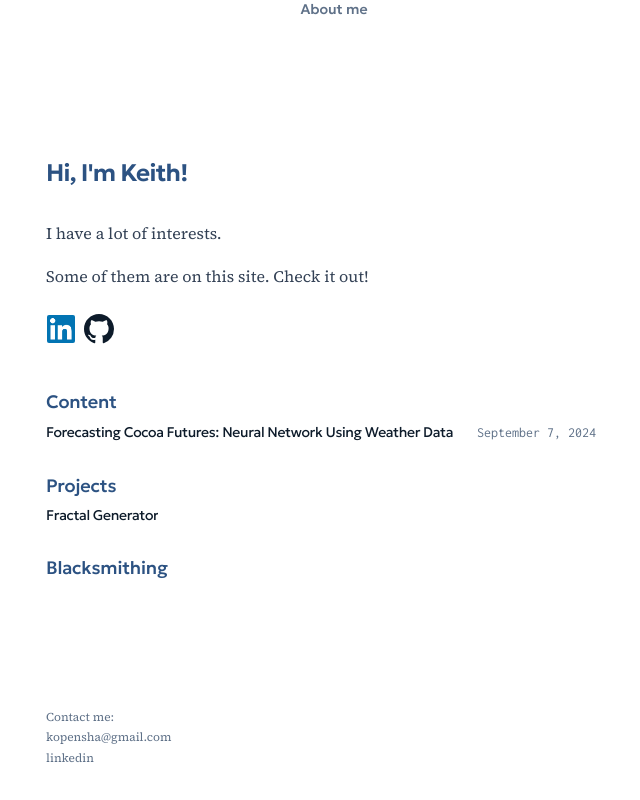
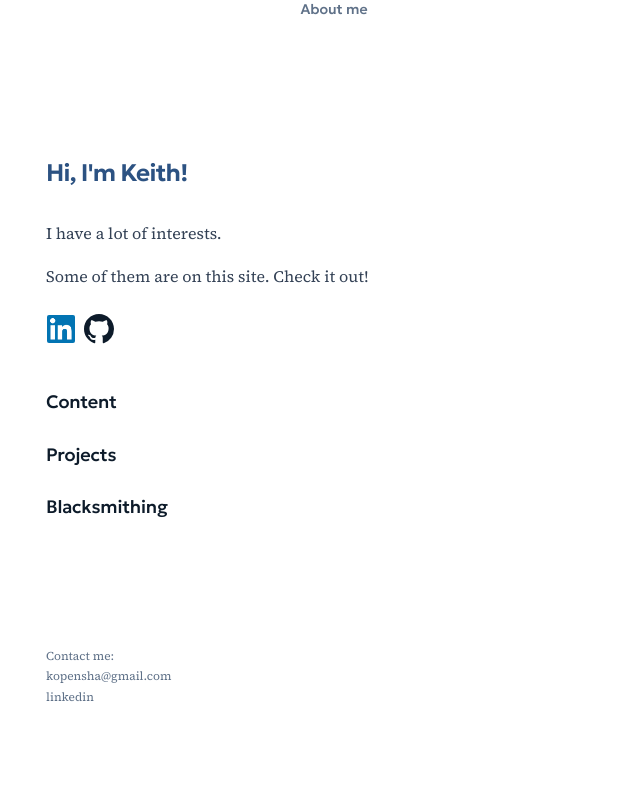
Before and after one commit to kdopenshaw/my-site, a Next.js app: page / in a window 1280 px wide. Shown: the part 736-1536 px from the top of the page, without its empty margins (306-946 px from the left). Built offline with nearby package versions, Linux system fonts and the light colour scheme.

Commit message:
style(home) drop content lits&

```diff
--- a/app/home.module.css
+++ b/app/home.module.css
@@ -91,60 +91,17 @@
   list-style: none;
 }
 
-.directoryRow {
-  display: flex;
-  flex-wrap: wrap;
-  align-items: baseline;
-  justify-content: flex-start;
-  column-gap: var(--spacing-md);
-  row-gap: var(--spacing-xs);
-  min-width: 0;
-}
-
-.directoryRow h3 {
-  flex: 1 0 100%;
+.homeDirectory h3 {
   margin: 0;
 }
 
-.latest {
-  flex: 0 1 auto;
-  min-width: 0;
-  overflow: hidden;
+.homeDirectory h3 a {
   color: var(--color-heading);
-  font-family: var(--font-display);
-  font-size: var(--fs-small);
-  font-weight: 400;
-  letter-spacing: -0.025em;
-  line-height: 1.5;
-  text-decoration: none;
-  text-overflow: ellipsis;
-  white-space: nowrap;
-}
-
-.latest:hover {
-  color: var(--color-primary);
-}
-
-.latestDate {
-  flex: 0 0 auto;
-  color: var(--color-text-muted);
-  font-family: var(--font-code);
-  font-size: var(--fs-small);
-  line-height: var(--leading-body);
-  white-space: nowrap;
-}
-
-.homeDirectory h3 {
-  margin-bottom: 0;
-}
-
-.homeDirectory h3 a {
-  color: var(--color-primary);
   text-decoration: none;
 }
 
-.homeDirectory h4 a:hover {
-  color: var(--color-primary-hover);
+.homeDirectory h3 a:hover {
+  color: var(--color-primary);
 }
 
 .iconLinks {
--- a/app/page.tsx
+++ b/app/page.tsx
@@ -5,15 +5,10 @@
 import Image from "next/image";
 import Link from "next/link";
 
-import { formatDate, getContentPosts } from "./content/posts";
 import HomeExperience from "./home-experience";
 import styles from "./home.module.css";
-import { projects } from "./projects/projects";
 
 export default function Home() {
-  const latestPost = getContentPosts()[0];
-  const latestProject = projects[0];
-
   return (
     <HomeExperience>
       <div className={styles.introductionCopy}>
@@ -51,33 +46,14 @@ export default function Home() {
 
       <nav className={styles.homeDirectory} aria-label="Explore the site">
         <ul>
-          <li className={styles.directoryRow}>
+          <li>
             <h3><Link href="/content">Content</Link></h3>
-            {latestPost && (
-              <>
-                <Link className={styles.latest} href={`/content/${latestPost.slug}`}>
-                  {latestPost.metadata.title}
-                </Link>
-                <time className={styles.latestDate} dateTime={latestPost.metadata.publishedAt}>
-                  {formatDate(latestPost.metadata.publishedAt, false)}
-                </time>
-              </>
-            )}
-          </li>
-          <li className={styles.directoryRow}>
-            <h3><Link href="/projects">Projects</Link></h3>
-            {latestProject && (
-              <>
-                <Link className={styles.latest} href={latestProject.href}>
-                  {latestProject.title}
-                </Link>
-              </>
-            )}
           </li>
           <li>
-            <h3>
-              <Link href="/blacksmithing">Blacksmithing</Link>
-            </h3>
+            <h3><Link href="/projects">Projects</Link></h3>
+          </li>
+          <li>
+            <h3><Link href="/blacksmithing">Blacksmithing</Link></h3>
           </li>
         </ul>
       </nav>
```
